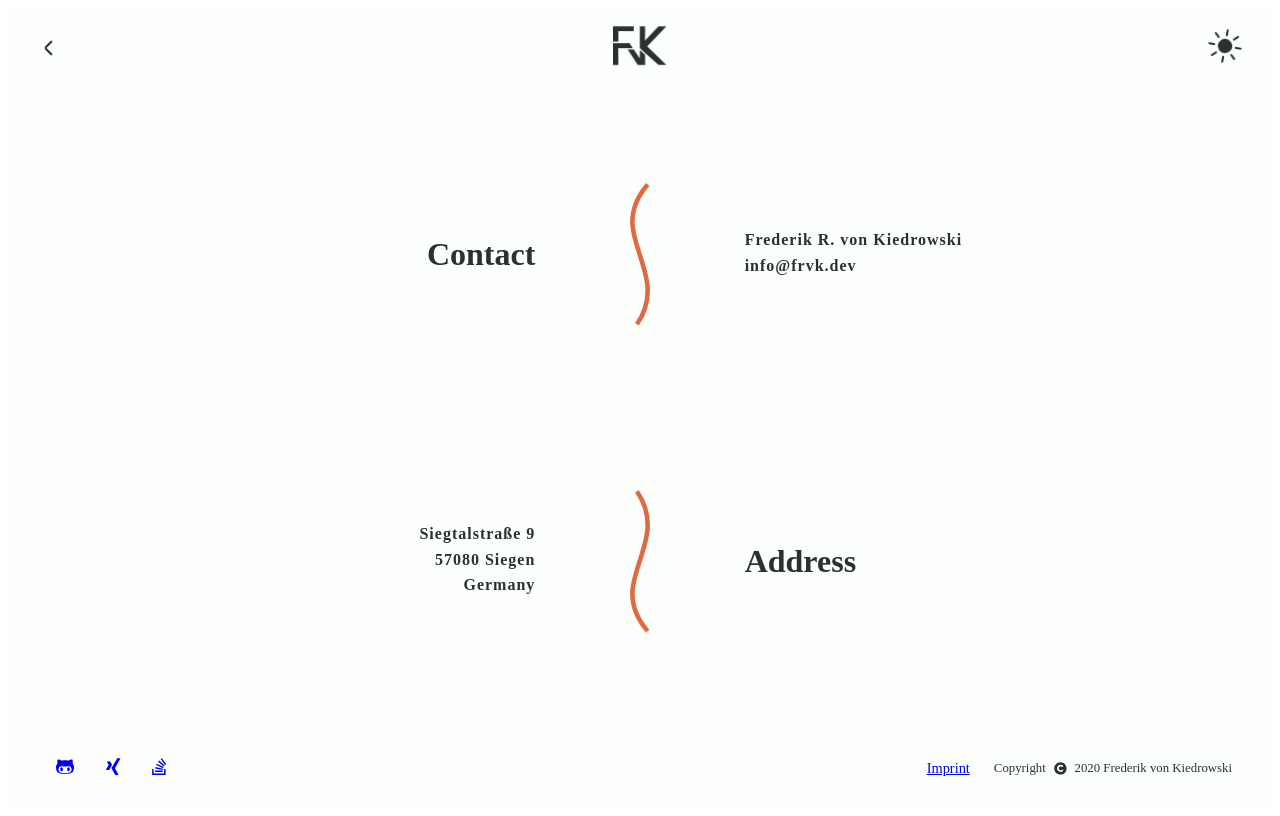
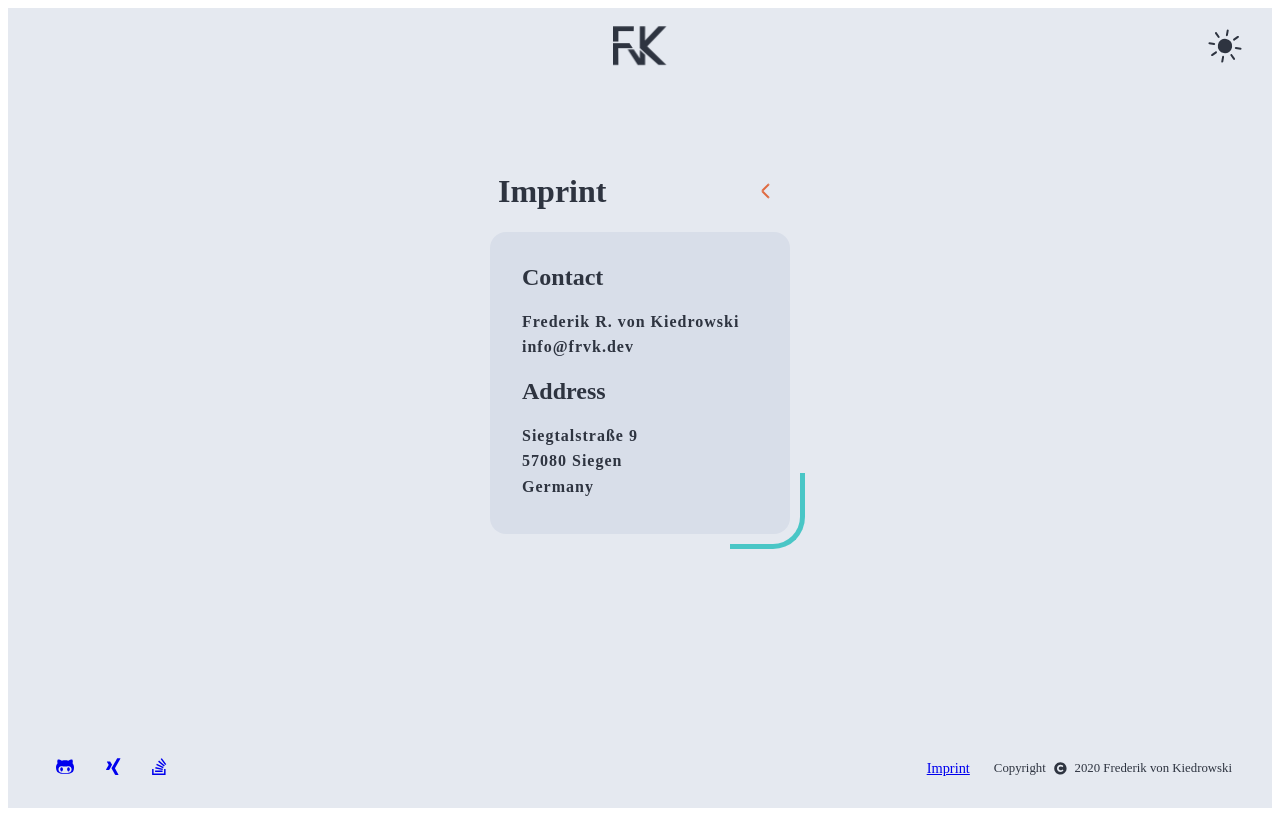
Before and after one commit to Napster2709/portfolio, a React app: page /imprint in a window 1280 px wide. Built offline with nearby package versions, Linux system fonts and the light colour scheme.

Commit message:
feat: impress changes / color tweeks

```diff
--- a/src/components/backArrow/styles.scss
+++ b/src/components/backArrow/styles.scss
@@ -1,7 +1,7 @@
 @import 'styles/common.scss';
 
 $height: 2px;
-$arrowColor: $lightwhite;
+$arrowColor: $red;
 $deplay: 0.3s;
 $duration: 0.5s;
 
@@ -56,11 +56,11 @@ $duration: 0.5s;
   .arrow {
     .inner {
       &::after {
-        background-color: $dark;
+        background-color: $red;
       }
 
       &::before {
-        background-color: $dark;
+        background-color: $red;
       }
     }
   }
--- a/src/components/header/Header.tsx
+++ b/src/components/header/Header.tsx
@@ -2,22 +2,16 @@ import React from 'react';
 import { Logo } from '../logo';
 import styles from './styles.scss';
 import cn from 'classnames';
-import { BackArrow, ColorThemeToggle, Grid } from 'components';
+import { ColorThemeToggle, Grid } from 'components';
 import { Link } from 'react-router-dom';
 
 interface HeaderProps {
   logo?: boolean;
-  back?: string;
 }
 
-const Header = ({ logo, back }: HeaderProps): React.ReactElement => {
+const Header = ({ logo }: HeaderProps): React.ReactElement => {
   return (
     <>
-      {back && (
-        <div className={styles.back}>
-          <BackArrow to={back} />
-        </div>
-      )}
       <div className={cn(styles.header, styles.fadeIn)}>
         <Grid className={styles.content}>
           {logo && (
--- a/src/pages/imprint/imprint.tsx
+++ b/src/pages/imprint/imprint.tsx
@@ -1,4 +1,4 @@
-import { Grid, Header, Line, PrivatText, Section } from 'components';
+import { BackArrow, Grid, Header, PrivatText, Section } from 'components';
 import React from 'react';
 import styles from './styles.scss';
 import cn from 'classnames';
@@ -6,58 +6,34 @@ import cn from 'classnames';
 const Imprint = (): React.ReactElement => {
   return (
     <>
-      <Header logo back="/" />
+      <Header logo />
       <div className={styles.main}>
-        <Section marginTop="5rem" marginBottom="5rem">
+        <Grid className={styles.nav}>
+          <Grid.Column cols={6}>
+            <div className={styles.slideRight}>
+              <h1>Imprint</h1>
+            </div>
+          </Grid.Column>
+          <Grid.Column cols={6}>
+            <BackArrow to="/" />
+          </Grid.Column>
+        </Grid>
+
+        <Section className={cn(styles.box, styles.slideUp)}>
           <Grid fluid>
-            <Grid.Column
-              centered
-              cols={5}
-              className={cn(styles.title, styles.slideLeft)}
-            >
-              <div className={styles.content}>
-                <h1>Contact</h1>
-              </div>
-            </Grid.Column>
-            <Grid.Column centered cols={2}>
-              <Line svg className={styles.line} />
-            </Grid.Column>
-            <Grid.Column
-              cols={5}
-              centered
-              className={cn(styles.text, styles.slideRight)}
-            >
+            <Grid.Column marginBottom="1rem">
+              <h2>Contact</h2>
               <div className={styles.content}>
                 <PrivatText type="name" />
                 <PrivatText type="email" />
               </div>
             </Grid.Column>
-          </Grid>
-        </Section>
-
-        <Section marginTop="5rem" marginBottom="5rem">
-          <Grid fluid className={styles.address}>
-            <Grid.Column
-              cols={5}
-              centered
-              className={cn(styles.title, styles.slideLeft)}
-            >
+            <Grid.Column>
+              <h2>Address</h2>
               <div className={styles.content}>
                 <PrivatText type="street" />
                 <PrivatText type="city" />
                 <PrivatText type="land" />
-              </div>
-            </Grid.Column>
-            <Grid.Column centered cols={2}>
-              <Line svg className={styles.line2} />
-            </Grid.Column>
-            <Grid.Column
-              cols={5}
-              centered
-              className={cn(styles.text, styles.slideRight)}
-            >
-              <div className={styles.content}>
-                <h1>Address</h1>
               </div>
             </Grid.Column>
           </Grid>
--- a/src/pages/imprint/styles.scss
+++ b/src/pages/imprint/styles.scss
@@ -1,82 +1,51 @@
 @import 'styles/common.scss';
 
 .content {
-  width: 100%;
   display: flex;
   justify-content: center;
   flex-direction: column;
 }
 
 .main {
+  max-width: 300px;
   display: flex;
-  justify-content: center;
+  margin: 4rem auto;
   flex-direction: column;
 }
 
-.title {
-  width: 100%;
-  text-align: center;
+.box {
+  position: relative;
+  background-color: $lightdark;
+  padding: 2rem 2rem;
+  border-radius: 1rem;
+  transition: background-color 0.5s ease;
 
-  @media all and (min-width: $mobile) {
-    text-align: right;
+  &::after {
+    display: block;
+    position: absolute;
+    content: '';
+    top: 80%;
+    bottom: -15px;
+    left: 80%;
+    right: -15px;
+    border-bottom-right-radius: 2rem;
+    border-right: 5px solid $blue;
+    border-bottom: 5px solid $blue;
+  }
+
+  h2 {
+    margin-top: 0;
   }
 }
 
-.text {
-  width: 100%;
-  text-align: center;
+.nav {
+  display: flex;
+  align-items: center;
+  justify-content: space-between;
+}
 
-  hr {
-    margin: 0.5rem auto;
-  }
-
-  @media all and (min-width: $mobile) {
-    text-align: left;
-
-    hr {
-      margin: 0.5rem 0;
-    }
+[data-theme='light'] {
+  .box {
+    background-color: $grey;
   }
 }
-
-.line {
-  margin: 0 2rem;
-
-  path {
-    stroke-dasharray: 320;
-    stroke-dashoffset: 320;
-    animation: draw 2s cubic-bezier(0.38, 0.1, 0, 1.01) forwards;
-  }
-
-  @media all and (max-width: $mobile) {
-    transform: rotate(90deg);
-  }
-}
-
-.line2 {
-  margin: 0 2rem;
-  transform: rotateY(180deg) rotateZ(180deg);
-
-  path {
-    stroke-dasharray: 320;
-    stroke-dashoffset: 320;
-    animation: draw 2s cubic-bezier(0.38, 0.1, 0, 1.01) forwards;
-  }
-
-  @media all and (max-width: $mobile) {
-    transform: rotateZ(-90deg);
-  }
-}
-
-@media all and (max-width: $mobile) {
-  .address {
-    display: flex;
-    flex-direction: column-reverse;
-  }
-}
-
-@media all and (min-width: $mobile) {
-  .content {
-    grid-auto-flow: column;
-  }
-}
--- a/src/theme/common.scss
+++ b/src/theme/common.scss
@@ -5,12 +5,13 @@
 
 // Colors
 // $dark: rgb(45, 46, 45);
-$dark: #293132;
-$grey: #c5c6c7;
+$dark: #2e3440;
+$lightdark: #3b4252;
+$grey: #d8dee9;
 $red: #df6a41;
 $green: #4b9669;
 $blue: #49c6c6;
-$lightwhite: #fdfffc;
+$lightwhite: #e5e9f0;
 $white: #fff;
 $black: #000;
 
```
